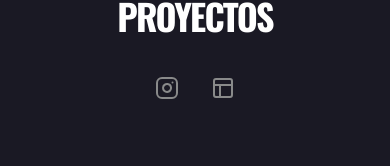
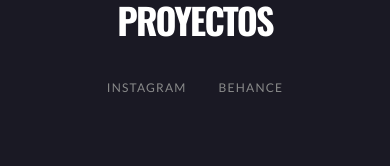
Before and after one commit to PabloLinares06/Mathew, a Next.js app: page / in a window 390 px wide. Both pictures are taken after a click on the button 376 px from the left and 40 px from the top of the page. Shown: the part 584-750 px from the top of the page. Built offline with nearby package versions, Linux system fonts and the light colour scheme.

Commit message:
fix: restore navbar centering, update social links with real URLs, and fix lucide icons build error

```diff
--- a/package.json
+++ b/package.json
@@ -13,7 +13,7 @@
     "framer-motion": "^12.38.0",
     "gsap": "^3.15.0",
     "lenis": "^1.3.23",
-    "lucide-react": "^1.16.0",
+    "lucide-react": "^0.471.0",
     "next": "16.2.6",
     "react": "19.2.4",
     "react-dom": "19.2.4",
--- a/src/components/Navbar.tsx
+++ b/src/components/Navbar.tsx
@@ -3,7 +3,7 @@
 import { useState, useEffect } from "react";
 import { motion, AnimatePresence } from "framer-motion";
 import Link from "next/link";
-import { Menu, X, Instagram, Layout } from "lucide-react";
+import { Menu, X } from "lucide-react";
 
 const navLinks = [
   { name: "Inicio", href: "/#home" },
@@ -111,12 +111,12 @@ export default function Navbar() {
               ))}
             </div>
 
-            <div className="flex gap-8 mt-8">
-               <a href="https://www.instagram.com/ritmo.audiovisual?igsh=MXY4MDh3djhkd2dtNQ%3D%3D&utm_source=qr" target="_blank" className="text-silencio hover:text-detonante transition-colors">
-                  <Instagram size={24} />
+            <div className="flex gap-8 mt-12">
+               <a href="https://www.instagram.com/ritmo.audiovisual?igsh=MXY4MDh3djhkd2dtNQ%3D%3D&utm_source=qr" target="_blank" className="font-lato text-xs uppercase tracking-widest text-silencio hover:text-detonante transition-colors">
+                  Instagram
                </a>
-               <a href="https://www.behance.net/josephramirez37" target="_blank" className="text-silencio hover:text-detonante transition-colors">
-                  <Layout size={24} />
+               <a href="https://www.behance.net/josephramirez37" target="_blank" className="font-lato text-xs uppercase tracking-widest text-silencio hover:text-detonante transition-colors">
+                  Behance
                </a>
             </div>
           </motion.div>
```
Also changed, not shown: 1 other file (tests, documents, lock files or other folders).
